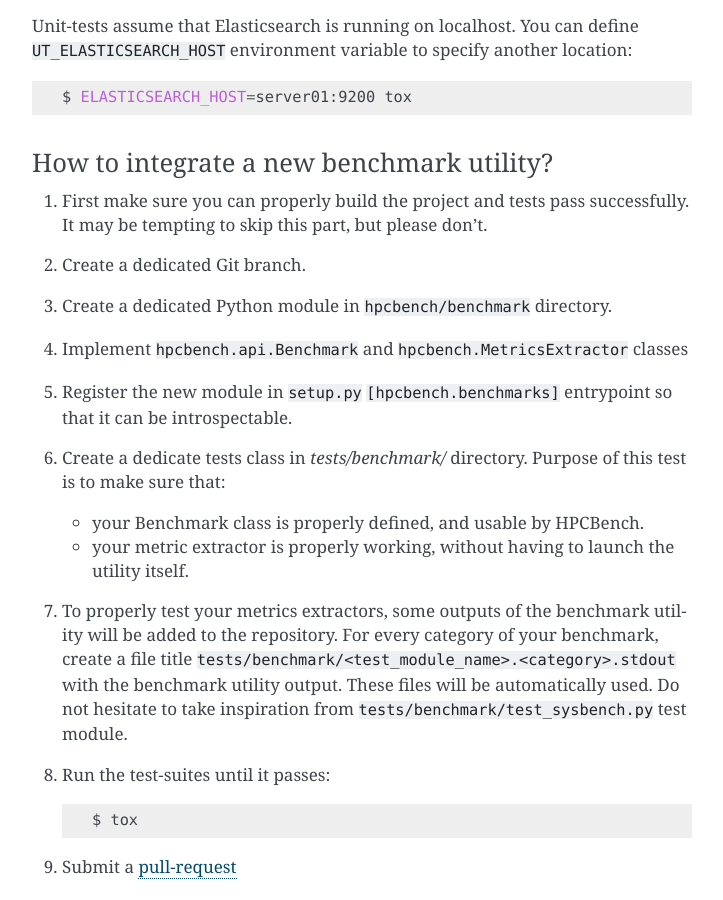
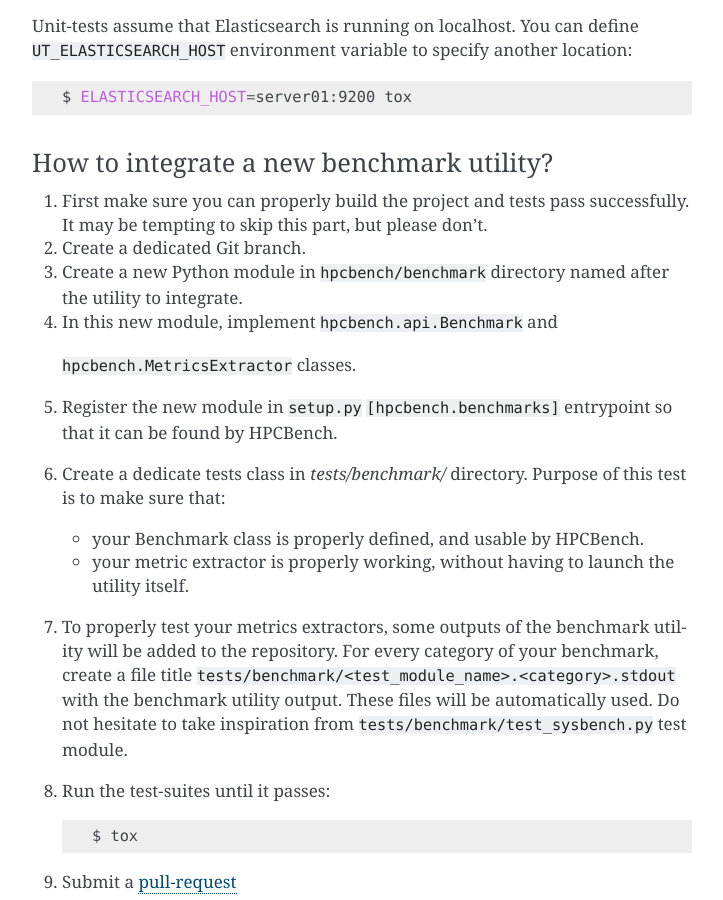
Before and after one commit to BlueBrain/hpcbench, a Sphinx documentation site: the page built from docs/index.rst, in a window 1280 px wide and 900 px high, scrolled down 4805 px. Shown: the whole window, without its empty margins (388-1111 px from the left). Built offline with Sphinx 7.4.7, drawn with Linux system fonts in a browser that asks for light colours; some of the changed text lies outside the part shown.

Commit message:
Improve benchmark integration instructions

```diff
--- a/docs/index.rst
+++ b/docs/index.rst
@@ -36,7 +36,7 @@
 
   $ python -m pip install hpcbench
 
-To upgrade using pip::
+To upgrade HPCBench with pip::
 
   $ python -m pip install --upgrade hpcbench
 
@@ -231,10 +231,12 @@
 1. First make sure you can properly build the project and tests pass successfully.
    It may be tempting to skip this part, but please don't.
 2. Create a dedicated Git branch.
-3. Create a dedicated Python module in ``hpcbench/benchmark`` directory.
-4. Implement ``hpcbench.api.Benchmark`` and ``hpcbench.MetricsExtractor`` classes
+3. Create a new Python module in ``hpcbench/benchmark`` directory named after the
+   utility to integrate.
+4. In this new module, implement ``hpcbench.api.Benchmark`` and
+  ``hpcbench.MetricsExtractor`` classes.
 5. Register the new module in ``setup.py`` ``[hpcbench.benchmarks]`` entrypoint
-   so that it can be introspectable.
+   so that it can be found by HPCBench.
 6. Create a dedicate tests class in `tests/benchmark/` directory.
    Purpose of this test is to make sure that:
 
```
